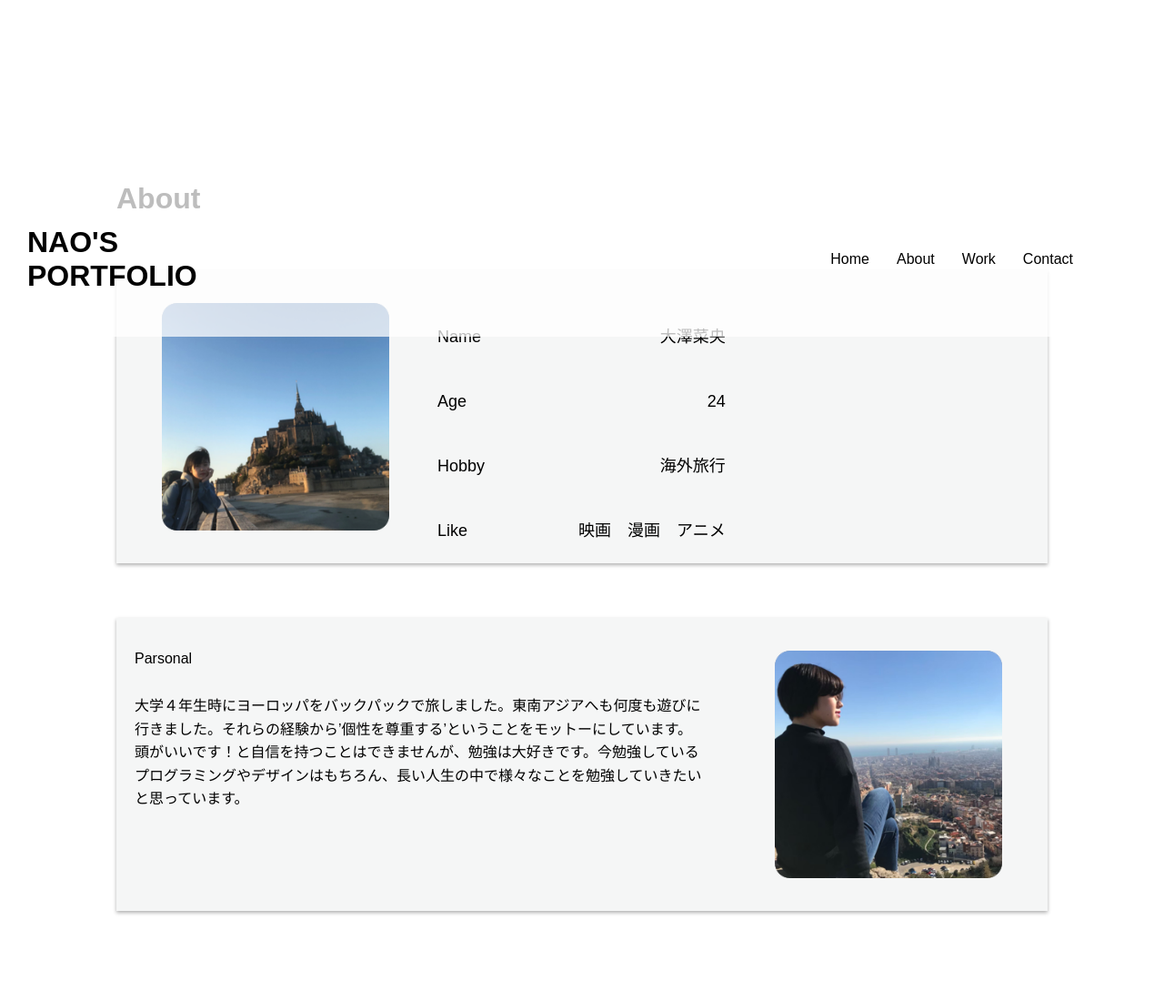
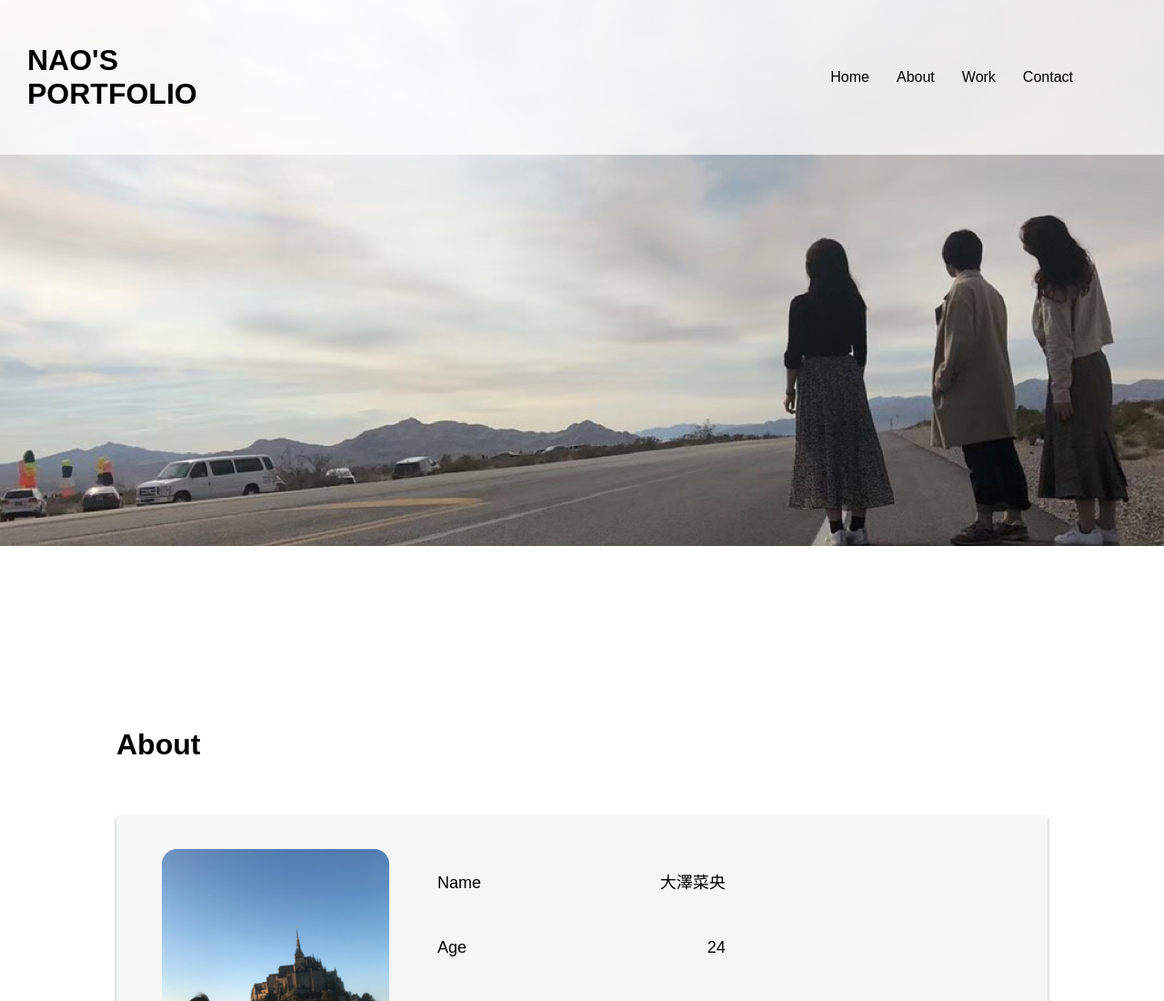
Before and after one commit to nao-uru/my-profile, a plain HTML site: page index.html in a window 1280 px wide. Shown: the top 1100 px of the page at 91% size. Drawn offline with Linux system fonts and the light colour scheme.

Commit message:
Update index.html

```diff
--- a/index.html
+++ b/index.html
@@ -22,7 +22,7 @@
         </nav>
       </div>
 
-    <div class="header-back"></div>
+    <div id="header-back"></div>
   </header>
   <div class="container">
     <div class="about">
```
